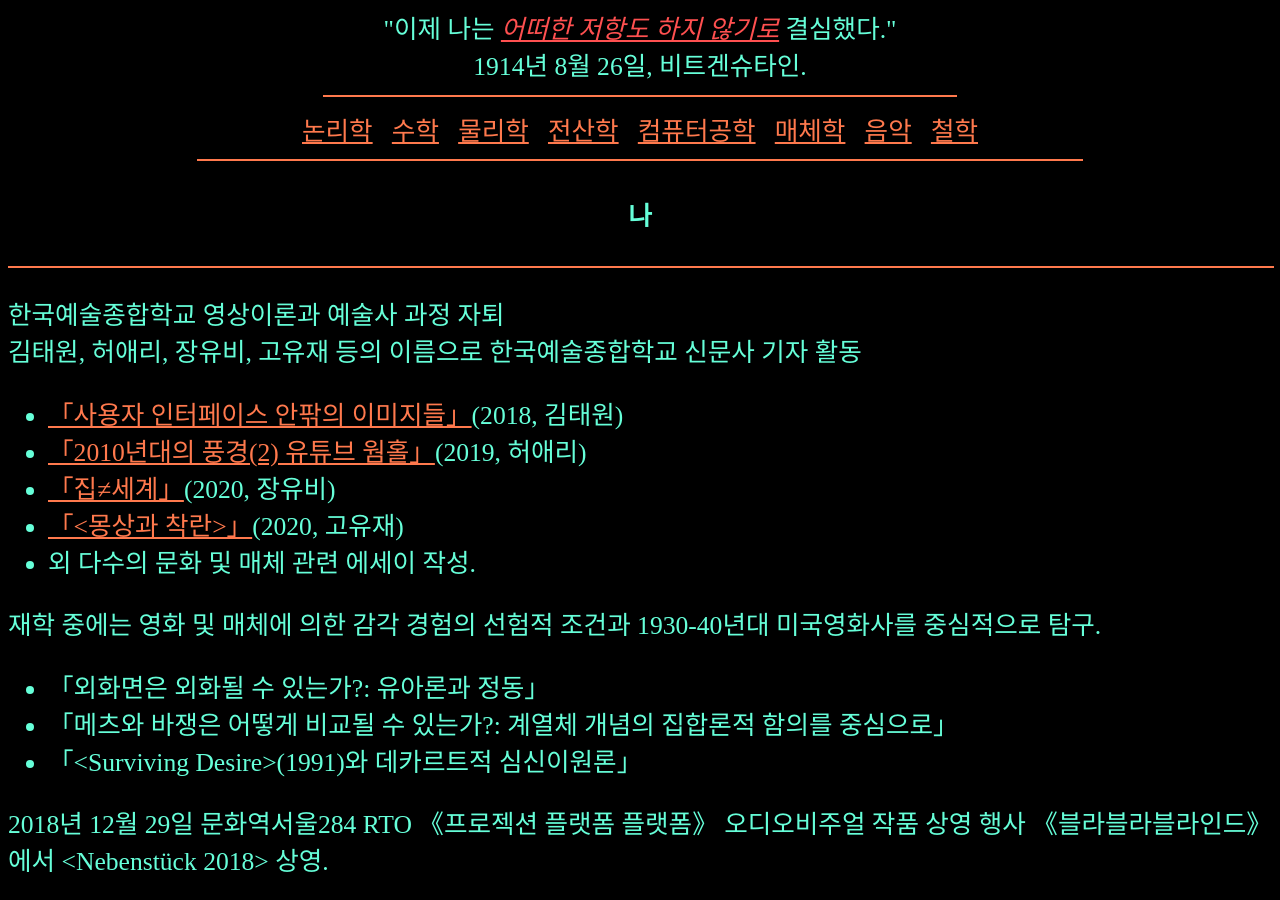
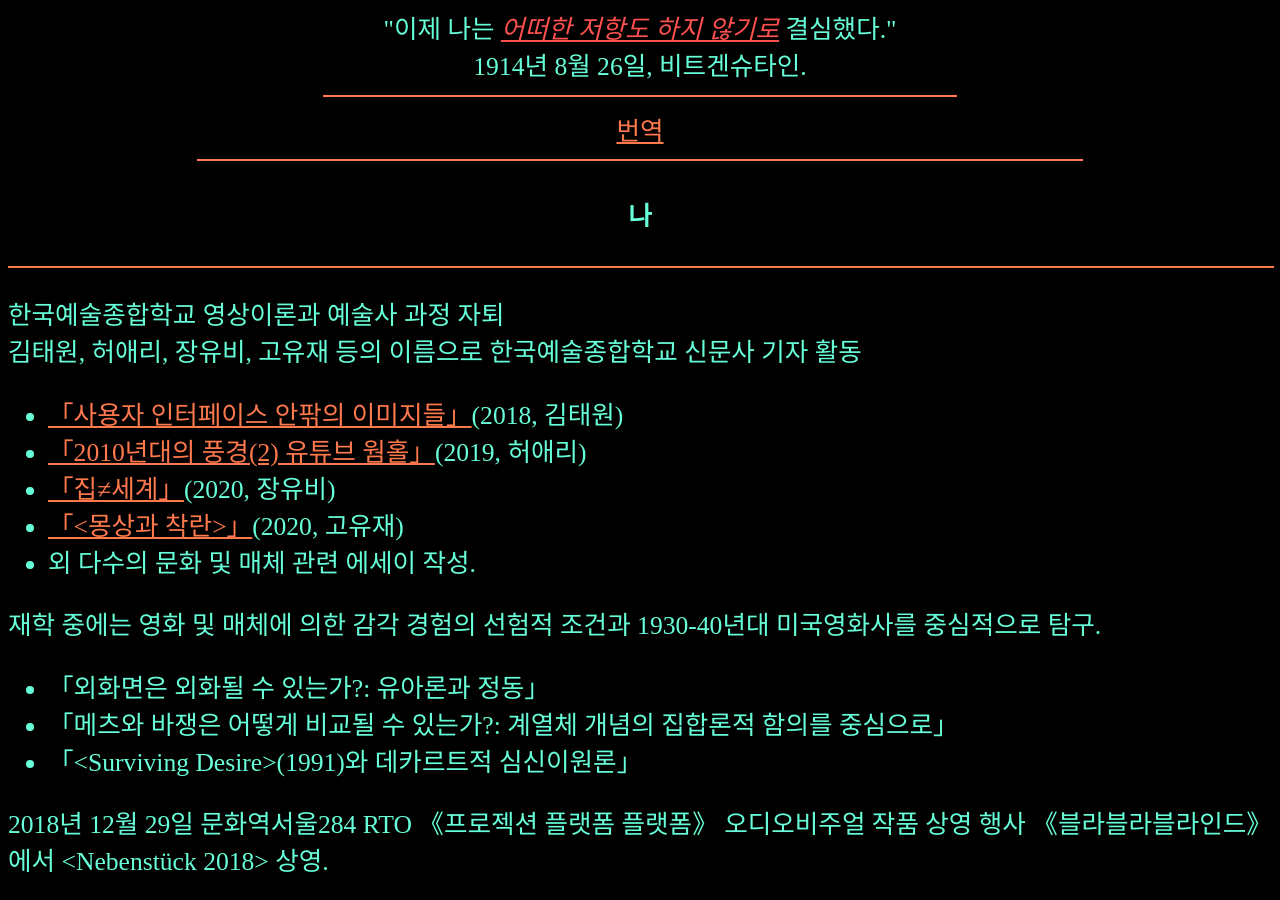
Before and after one commit to pangmoo-KTW/BirCon, a plain HTML site: page index.html in a window 1280 px wide. Shown: the top 900 px of the page. Drawn offline with Linux system fonts and the light colour scheme; grey boxes are pictures that could not be loaded.

Commit message:
Update index.html

```diff
--- a/index.html
+++ b/index.html
@@ -14,21 +14,7 @@
       "이제 나는 <em>어떠한 저항도 하지 않기로</em> 결심했다."<br>1914년 8월 26일, 비트겐슈타인.<br>
       <hr width="50%" color="#1733a5" noshade>
 
-      <a href="Logic/Log.html">논리학</a>
-      &nbsp;
-      <a href="Mathematics/Mat.html">수학</a>
-      &nbsp;
-      <a href="Physics/Phy.html">물리학</a>
-      &nbsp;
-      <a href="ComputerScience/CoS.html">전산학</a>
-      &nbsp;
-      <a href="ComputerEngineering/CoE.html">컴퓨터공학</a>
-      &nbsp;
-      <a href="MediaStudies/MeS.html">매체학</a>
-      &nbsp;
-      <a href="Music/Mus.html">음악</a>
-      &nbsp;
-      <a href="Philosophy/Phi.html">철학</a>
+	<a href="trans/contents.html">번역</a>
 
       <hr width="70%" color="#1733a5" noshade>
 
```
